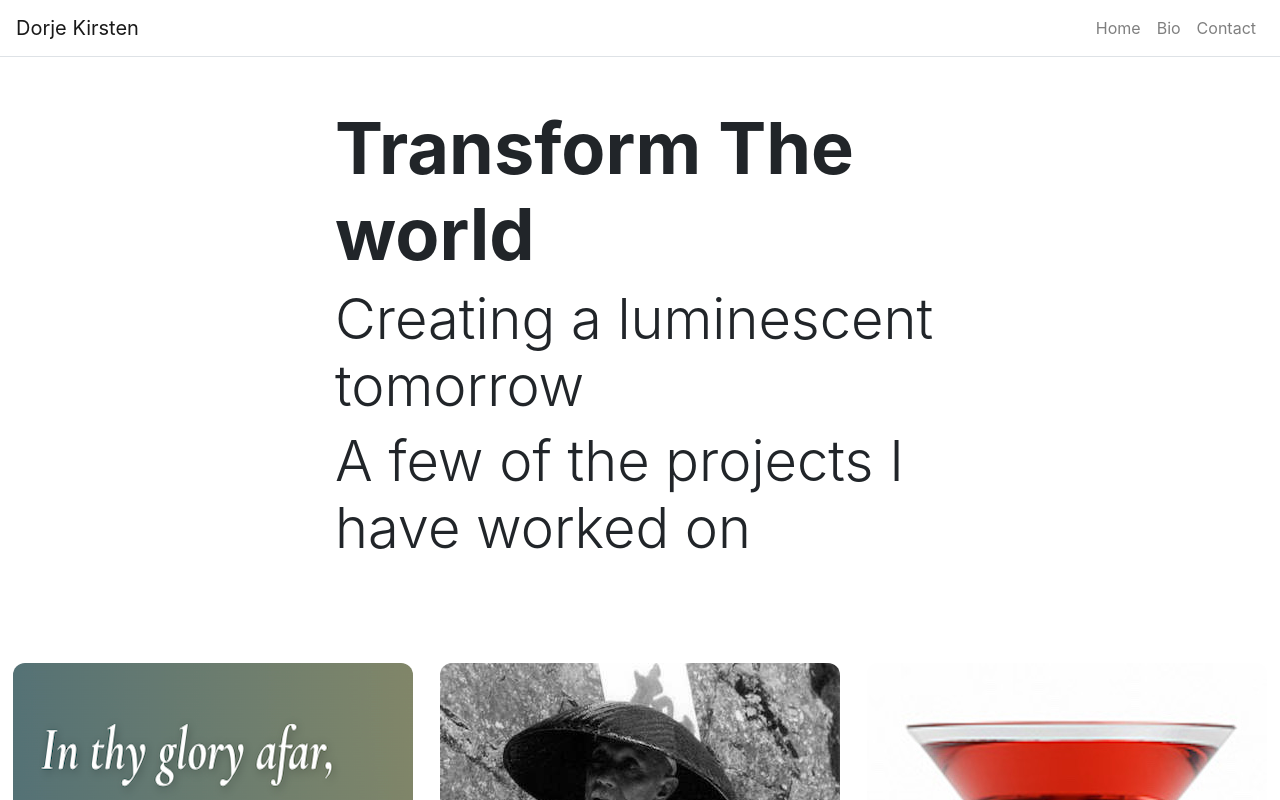
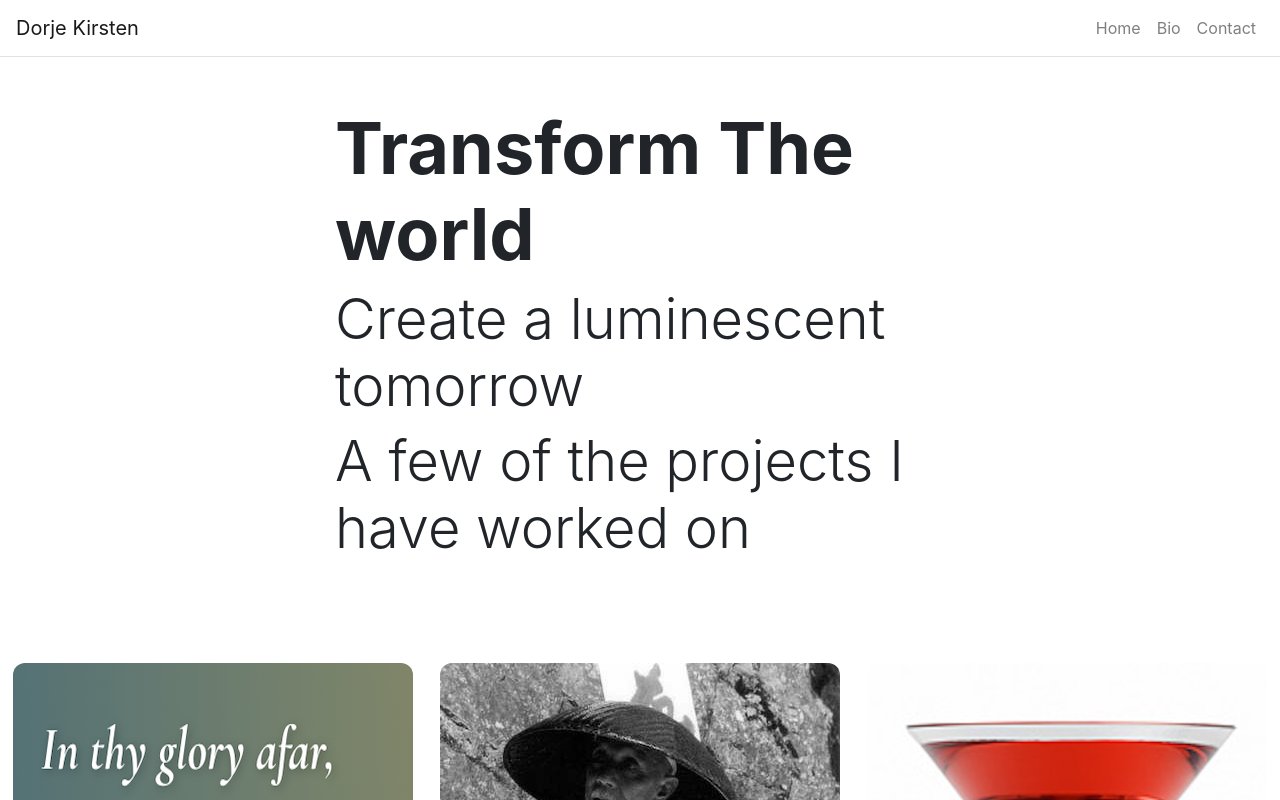
Before and after one commit to dorjepadma/dkwebsite, a React (Create React App) app: page / in a window 1280 px wide. Shown: the top 800 px of the page. Built offline with nearby package versions, Linux system fonts and the light colour scheme.

Commit message:
slight syntax change

```diff
--- a/src/App.js
+++ b/src/App.js
@@ -22,7 +22,7 @@ class App extends React.Component {
       ],
       home: {
         title: 'Transform The world',
-        subtitle: 'Creating a luminescent tomorrow',
+        subtitle: 'Create a luminescent tomorrow',
         text: 'A few of the projects I have worked on'
       },
       bio: {
```
